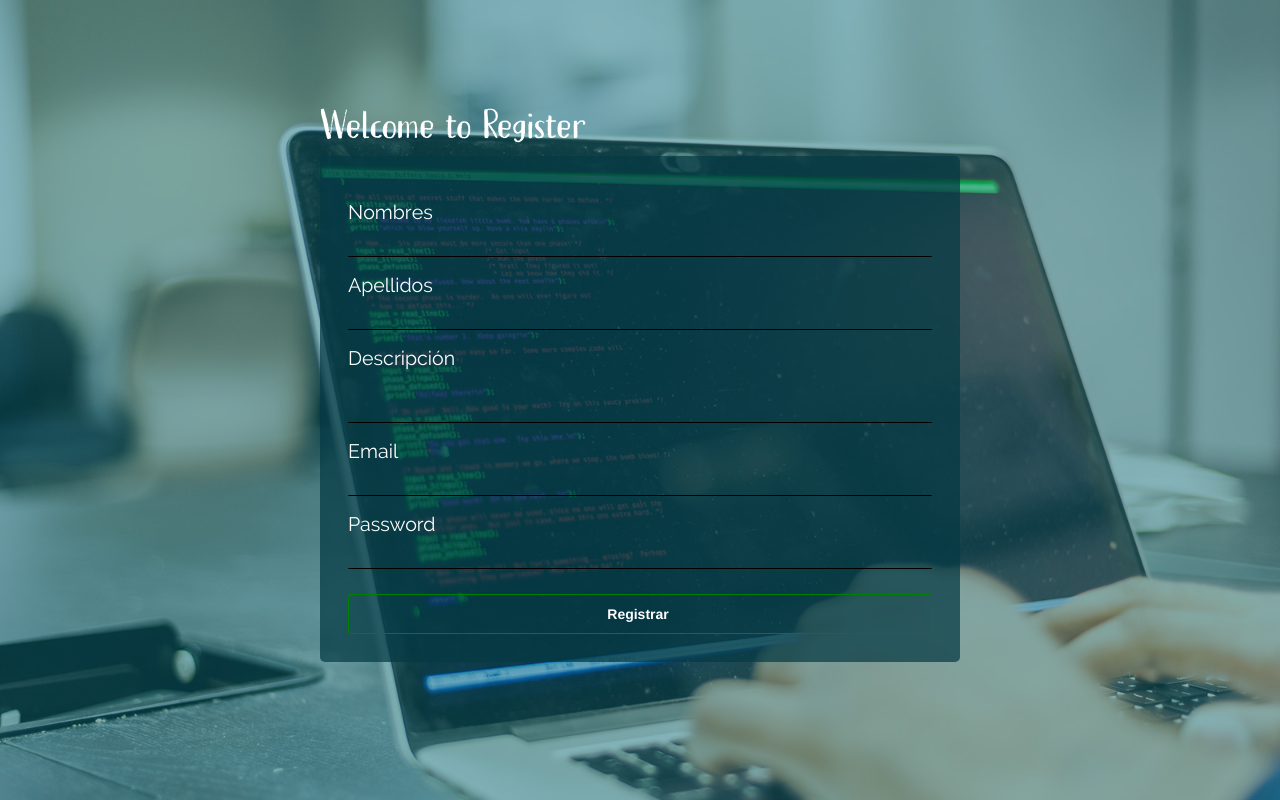
After one commit to Alexjh16/loginMVC, a PHP site: template views/usuario/register.php in a window 1280 px wide. The commit adds this page. Run offline with PHP 8.4, Linux system fonts and the light colour scheme; the template is opened without the code that fills it, so the values that code supplies are empty.

Commit message:
Created Register

```diff
--- a/assets/app/css/styles.css
+++ b/assets/app/css/styles.css
@@ -47,7 +47,19 @@ body{
     height: 100vh;
 }
 
+#content-register{
+    background-image: url("../img/background.jpg");
+    background-size: cover;
+    background-repeat: no-repeat;
+    width: 100vw;
+    height: 100vh;
+}
+
 .container-login{
+    position: absolute;
+}
+
+.container-register{
     position: absolute;
 }
 
@@ -62,9 +74,10 @@ body{
     height: 100vh;
     width: 100vw;
 }
+
 .form-login{
     position: relative;
-    top: 10%;
+    top: 7%;
     left: 25%;
     width: 50%;
     height: auto;
@@ -134,6 +147,113 @@ body{
     transition: all .4s;
 }
 
+.form-register{
+    position: relative;
+    top: 10%;
+    left: 25%;
+    width: 50%;
+    height: auto;
+}
+
+.form-register h3{
+    font-family: "Erstwhile";
+    font-size: 3em;
+    color: white;
+}
+
+.form-register form{
+    background-color: rgba(5, 58, 68, 0.719);
+    padding: 28px;
+    border-radius: 5px;
+}
+
+.form-register form label{
+    color: white;
+    padding-top: 15px;
+    font-family: "Raleway-Regular";
+    font-size: 1.4em;
+}
+
+.form-register form input{
+    display: block;
+    width: 100%;
+    height: 25px;
+    border-radius: 1px;
+    background-color: transparent;
+    border: 0;
+    border-bottom: 1px solid black;
+    transition: all .5s;
+    padding: 8px;
+    font-family: "Narrenschiff-Regular";
+    font-size: 1.4em;
+    color: black;
+}
+
+.form-register form textarea{
+    -webkit-apparance: none;
+    -moz-appearance: none;
+    appearance: none;
+    margin: 0;
+    resize: none;
+    display: block;
+    width: 100%;
+    height: 45px;
+    border-radius: 1px;
+    background-color: transparent;
+    border: 0;
+    border-bottom: 1px solid black;
+    transition: all .5s;
+    padding: 8px;
+    font-family: "Narrenschiff-Regular";
+    font-size: 1.4em;
+    color: black;
+}
+
+.form-register form textarea:focus{
+    outline: none;
+    border-bottom: 1px solid rgb(195, 92, 92);
+    transition: all .5s;
+    color: white;
+}
+
+.form-register form input:focus{
+    outline: none;
+    border-bottom: 1px solid rgb(195, 92, 92);
+    transition: all .5s;
+    color: white;
+}
+
+.form-register .buttons-options{
+    display: inline;
+}
+
+.form-register .buttons-options button{
+    margin-top: 25px;
+    padding-right: 10px;
+    margin-right: 45px;
+    width: 100%;
+    height: 40px;
+    background-color:  transparent;
+    border: 1px solid green;
+    color: white;
+    border-radius: 2px;
+    transition: all .3s;
+    font-weight: bolder;
+}
+
+.form-register .buttons-options button:hover{
+    transition: all .3s;
+    background-color: rgba(36, 158, 189, 0.561);
+    border: 1px solid rgba(0, 128, 0, 0.616);
+}
+
+.form-register span{
+    color: rgba(185, 45, 2);
+    font-family: "Raleway-Regular";
+    font-size: 1em;
+    transition: all .4s;
+}
+
 #HomeUser{
     background: #3A5A75;
 }
@@ -154,6 +274,17 @@ body{
    height: auto;
    position: relative;
    margin: 30px auto;
+}
+
+.items-container a{
+    color: rgba(148, 128, 128, 0.842);
+    font-family: "Raleway-Regular";
+}
+
+.items-container a:hover{
+    color: rgba(148, 128, 128, 0.726);
+    text-decoration: underline;
+    transition: all .73s;
 }
 
 .items-container .profile-picture{
--- a/assets/app/js/scripts.js
+++ b/assets/app/js/scripts.js
@@ -1,6 +1,6 @@
 $(document).ready(function(){
-    $("#user_login").click(function(){
-        //event.preventDefault();
-        //alert("ID SEND LOGIN");
+    $("#register").click(function(){
+        event.preventDefault();
+        window.location.href="?class=Usuarios&method=register";
     });
 });
--- a/controllers/LoginController.php
+++ b/controllers/LoginController.php
@@ -27,6 +27,8 @@ class LoginController extends Login{
         $usuario = $this->usuario->requestEmail($email);
         if((@$usuario->correo_usuario == $email) && (@$usuario->password_usuario == $password)){
             $_SESSION['user'] = $usuario;
+            $_SESSION['nombres'] = $usuario->nombres_usuario;
+            $_SESSION['descripcion'] = $usuario->descripcion_usuario;
             header("location:?class=Administrador&method=home");
         }
         else{
--- a/views/login/login.php
+++ b/views/login/login.php
@@ -15,7 +15,7 @@
                     <input type="password" name="password" required="true">
                     <div class="buttons-options">
                         <button type="submit" id="user_login">Login</button>
-                        <button type="submit">Register</button>
+                        <button type="submit" id="register">Register</button>
                         <?php if(isset($_REQUEST['ErrorLogin'])):?>
                             <span>Inconrrect password or email !</span>
                         <?php  endif;?>
--- /dev/null
+++ b/views/usuario/register.php
@@ -0,0 +1,32 @@
+<?php include("views/layouts/header.php"); ?>
+
+<body id="content-register">
+    <div class="container-register">
+        <div class="blurred-div">
+        </div>
+        <div class="form-content">
+            <div class="form-register">
+                <h3>Welcome to Register</h3>
+
+                <form action="?class=Usuarios&method=registerUser" method="post">
+                    <label for="nombres">Nombres</label>
+                        <input type="text" name="nombres" required="true">
+                    <label for="apellidos">Apellidos</label>
+                        <input type="text" name="apellidos" required="true">
+                    <label for="descripcion">Descripción</label>
+                        <textarea name="descripcion" required="true"></textarea>
+                    <label for="email">Email</label>
+                        <input type="email" name="email" required="true">
+                    <label for="password">Password</label>
+                        <input type="password" name="password" required="true">
+                    <div class="buttons-options">
+                        <button type="submit">Registrar</button>
+                    </div>
+                </form>
+            </div>
+        </div>
+    </div>
+    <?php include("views/layouts/footer.php"); ?>
+</body>
+
+</html>
```
Also changed, not shown: controllers/UsuariosController.php (+29 -0 lines), models/Usuario.php (+11 -0 lines), views/administrador/home.php (+5 -9 lines), assets/app/img/default.png (added).
